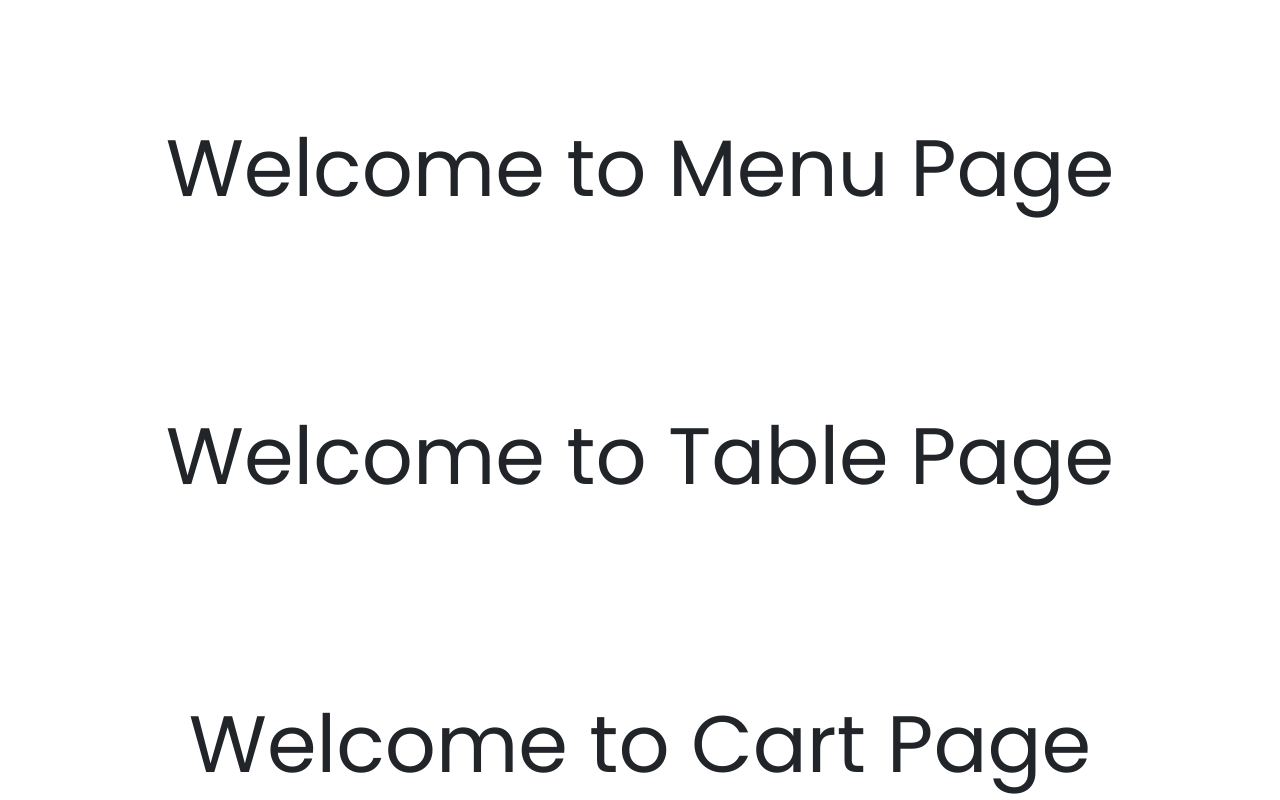
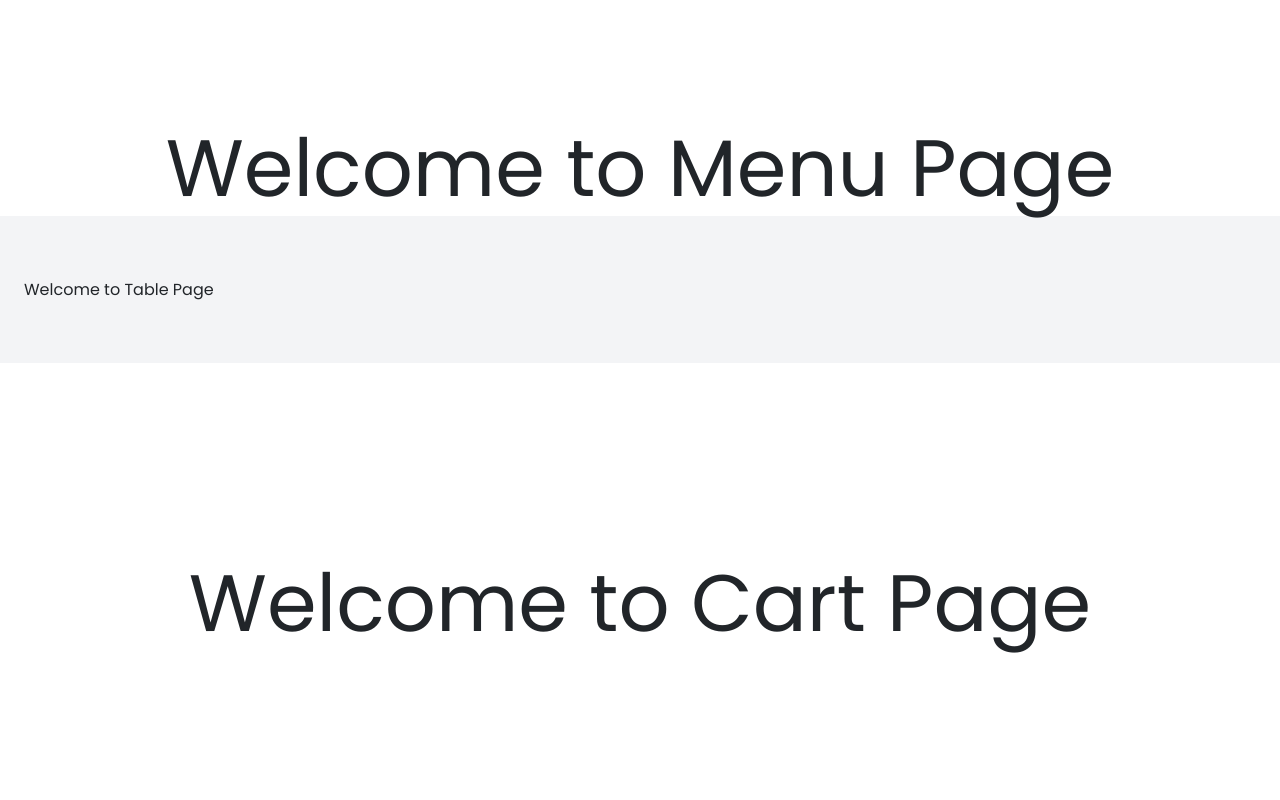
Before and after one commit to Legit-Ox/DBMS_Project, a React (Create React App) app in the folder frontend/: page /single in a window 1280 px wide. Shown: the part 746-1546 px from the top of the page. After the commit the page ends 1405 px from the top, so only its background shows below. Built offline with nearby package versions, Linux system fonts and the light colour scheme; the HTML template or start-up script is replaced by a standard one.

Commit message:
change due to similar name

```diff
--- a/frontend/src/components/Home.js
+++ b/frontend/src/components/Homecs.js
@@ -1,6 +1,6 @@
 import React from "react";
 
-const Home = () => {
+const Homecs = () => {
   return (
     <div className="w-full bg-gray-100 py-16 px-4">
       <div className="max-w-[1240px] h-[450px] mx-auto grid md:grid-cols-2">
@@ -63,4 +63,4 @@ const Home = () => {
   );
 };
 
-export default Home;
+export default Homecs;
--- a/frontend/src/components/Table.js
+++ b/frontend/src/components/Table.js
@@ -2,7 +2,7 @@ import React from 'react'
 
 const Table  = () => {
   return (
-    <div className='hero'>
+    <div className='w-full bg-gray-100 py-16 px-4'>
         <h1>Welcome to Table  Page</h1>
     </div>
   )
--- a/frontend/src/pages/customer/SingleRestaurantPage.js
+++ b/frontend/src/pages/customer/SingleRestaurantPage.js
@@ -1,6 +1,6 @@
 import React from 'react'
 import Navbar2 from '../../components/Navbar2'
-import Home from '../../components/Home'
+import Homecs from '../../components/Homecs'
 import Table from '../../components/Table'
 import Menu from '../../components/Menu'
 import Cart from '../../components/Cart'
@@ -9,7 +9,7 @@ function SingleRestaurantPage() {
   return (
       <>
       <Navbar2 />
-      <Home />
+      <Homecs />
       <Menu />
       <Table />
       <Cart />
```
